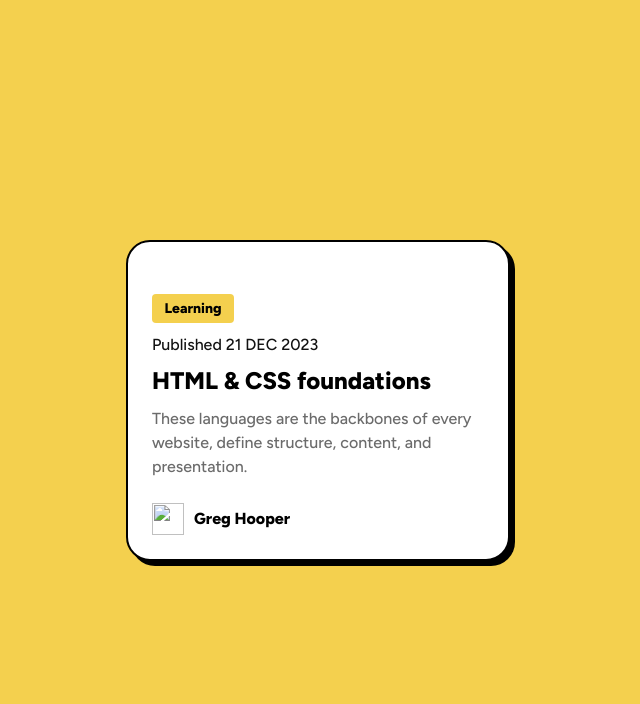
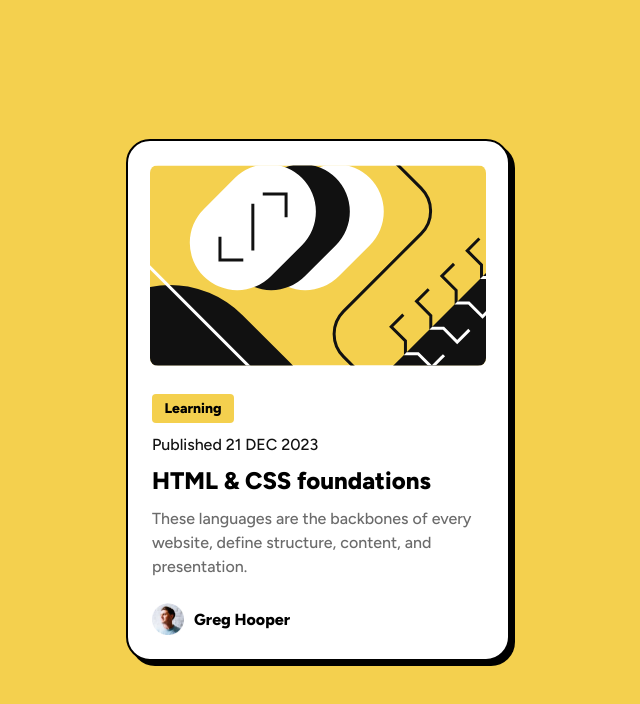
Before and after one commit to AmneisaOB/blog-preview, a plain HTML site: page index.html in a window 1280 px wide. Shown: the whole page, without its empty margins (322-962 px from the left). Drawn offline with Linux system fonts and the light colour scheme.

Commit message:
updating html directory

```diff
--- a/index.html
+++ b/index.html
@@ -10,7 +10,7 @@
 <body>
     <div class="container">
         <div class="blog-img">
-            <img src="./assets/images/illustration-article.svg" alt="">
+            <img src="./images/illustration-article.svg" alt="">
         </div>
         <div class="content">
             <div class="category">
@@ -20,7 +20,7 @@
             <h2 class="title">HTML & CSS foundations</h2>
             <p class="description">These languages are the backbones of every website, define structure, content, and presentation.</p>
             <div class="author">
-                <img src="./assets/images/image-avatar.webp" alt="">
+                <img src="./images/image-avatar.webp" alt="">
                 <span>Greg Hooper</span>
             </div>
         </div>
```
